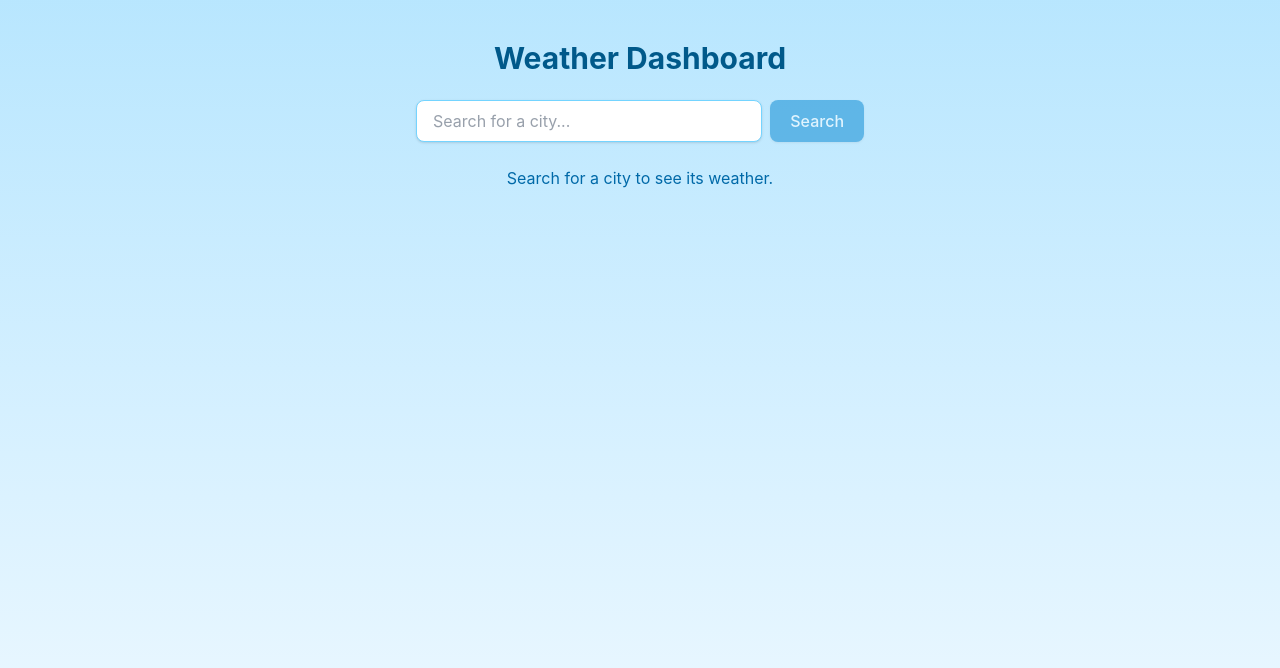
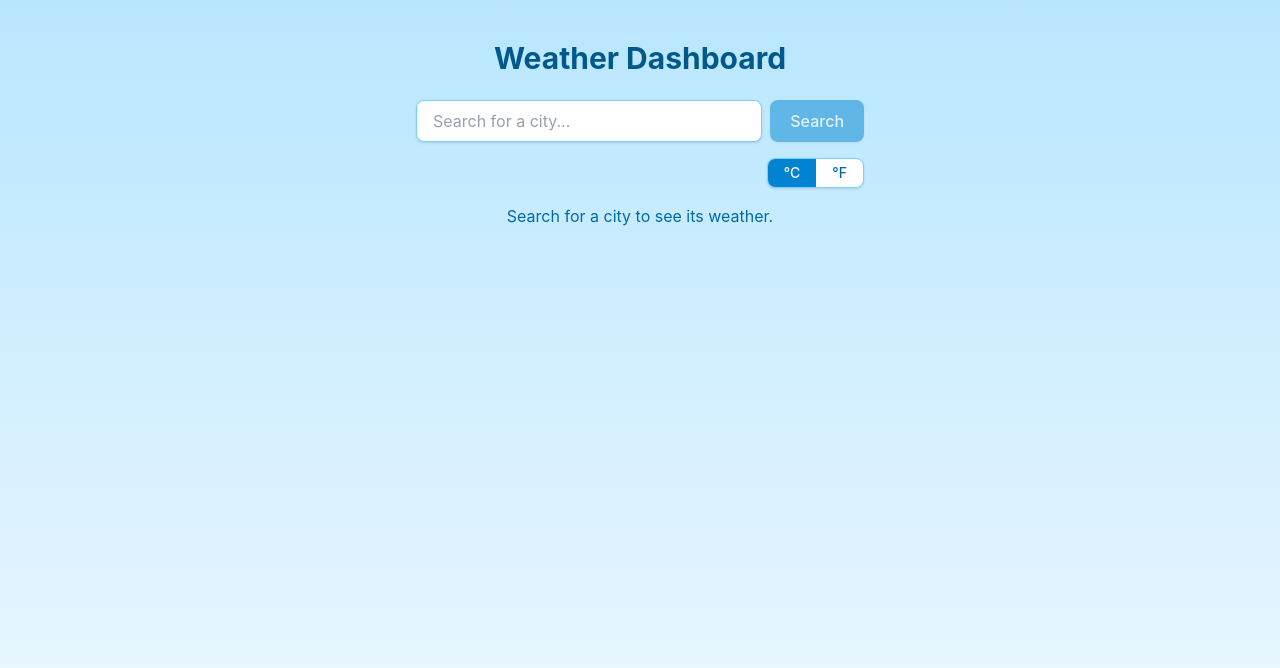
Before and after one commit to ashad0806/Weather_Dashboard, a React (Vite) app: page / in a window 1280 px wide. Shown: the top 668 px of the page. Built offline with nearby package versions, Linux system fonts and the light colour scheme; no server answers.

Commit message:
Added °C/°F Unit Toggle

```diff
--- a/src/App.jsx
+++ b/src/App.jsx
@@ -2,6 +2,7 @@ import { useState, useEffect } from 'react'
 import { fetchWeatherByCity } from './Services/weatherApi'
 import SearchBar from './Components/SearchBar'
 import SearchHistory from './Components/SearchHistory'
+import UnitToggle from './Components/UnitToggle'
 import Loader from './Components/Loader'
 import ErrorMessage from './Components/ErrorMessage'
 import WeatherCard from './Components/WeatherCard'
@@ -13,6 +14,7 @@ export default function App() {
   const [weather, setWeather] = useState(null)
   const [loading, setLoading] = useState(false)
   const [error, setError] = useState('')
+  const [units, setUnits] = useState('metric')
   const [history, setHistory] = useState(() => {
     try {
       const saved = localStorage.getItem(HISTORY_KEY)
@@ -36,20 +38,29 @@ export default function App() {
     })
   }
 
-  const handleSearch = async (city) => {
+  const loadWeather = async (city, unitSystem, saveToHistory) => {
     setLoading(true)
     setError('')
 
     try {
-      const data = await fetchWeatherByCity(city)
+      const data = await fetchWeatherByCity(city, unitSystem)
       setWeather(data)
-      addToHistory(data.city)
+      if (saveToHistory) addToHistory(data.city)
     } catch (err) {
       setWeather(null)
       setError(err.message)
     } finally {
       setLoading(false)
     }
+  }
+
+  // Used by the search bar and history chips
+  const handleSearch = (city) => loadWeather(city, units, true)
+
+  // Switching units re-fetches the current city, without touching history
+  const handleUnitChange = (newUnits) => {
+    setUnits(newUnits)
+    if (weather) loadWeather(weather.city, newUnits, false)
   }
 
   const handleClearHistory = () => setHistory([])
@@ -70,10 +81,20 @@ export default function App() {
           disabled={loading}
         />
 
-        <div className="mt-6">
+        <div className="mt-4 flex justify-end">
+          <UnitToggle
+            units={units}
+            onChange={handleUnitChange}
+            disabled={loading}
+          />
+        </div>
+
+        <div className="mt-4">
           {loading && <Loader />}
           {error && !loading && <ErrorMessage message={error} />}
-          {weather && !loading && !error && <WeatherCard weather={weather} />}
+          {weather && !loading && !error && (
+            <WeatherCard weather={weather} units={units} />
+          )}
           {!weather && !loading && !error && (
             <p className="text-center text-sky-700">
               Search for a city to see its weather.
--- /dev/null
+++ b/src/Components/UnitToggle.jsx
@@ -0,0 +1,25 @@
+export default function UnitToggle({ units, onChange, disabled }) {
+  const options = [
+    { value: 'metric', label: '°C' },
+    { value: 'imperial', label: '°F' },
+  ]
+
+  return (
+    <div className="inline-flex overflow-hidden rounded-lg border border-sky-300 bg-white shadow-sm">
+      {options.map((option) => (
+        <button
+          key={option.value}
+          onClick={() => onChange(option.value)}
+          disabled={disabled}
+          className={`px-4 py-1 text-sm font-medium transition disabled:opacity-60 ${
+            units === option.value
+              ? 'bg-sky-600 text-white'
+              : 'text-sky-700 hover:bg-sky-100'
+          }`}
+        >
+          {option.label}
+        </button>
+      ))}
+    </div>
+  )
+}
--- a/src/Components/WeatherCard.jsx
+++ b/src/Components/WeatherCard.jsx
@@ -1,4 +1,4 @@
-export default function WeatherCard({ weather }) {
+export default function WeatherCard({ weather, units }) {
   const {
     city,
     country,
@@ -9,6 +9,9 @@ export default function WeatherCard({ weather }) {
     wind,
     icon,
   } = weather
+
+  const tempUnit = units === 'metric' ? '°C' : '°F'
+  const windUnit = units === 'metric' ? 'm/s' : 'mph'
 
   return (
     <div className="rounded-2xl bg-white p-6 text-center shadow-lg">
@@ -22,11 +25,17 @@ export default function WeatherCard({ weather }) {
           alt={description}
           className="h-24 w-24"
         />
-        <p className="text-6xl font-bold text-sky-700">{temp}°C</p>
+        <p className="text-6xl font-bold text-sky-700">
+          {temp}
+          {tempUnit}
+        </p>
       </div>
 
       <p className="capitalize text-slate-600">{description}</p>
-      <p className="mb-4 text-sm text-slate-500">Feels like {feelsLike}°C</p>
+      <p className="mb-4 text-sm text-slate-500">
+        Feels like {feelsLike}
+        {tempUnit}
+      </p>
 
       <div className="grid grid-cols-2 gap-3 border-t border-slate-100 pt-4">
         <div className="rounded-lg bg-sky-50 p-3">
@@ -35,7 +44,9 @@ export default function WeatherCard({ weather }) {
         </div>
         <div className="rounded-lg bg-sky-50 p-3">
           <p className="text-xs uppercase tracking-wide text-slate-500">Wind</p>
-          <p className="text-lg font-semibold text-slate-800">{wind} m/s</p>
+          <p className="text-lg font-semibold text-slate-800">
+            {wind} {windUnit}
+          </p>
         </div>
       </div>
     </div>
```
